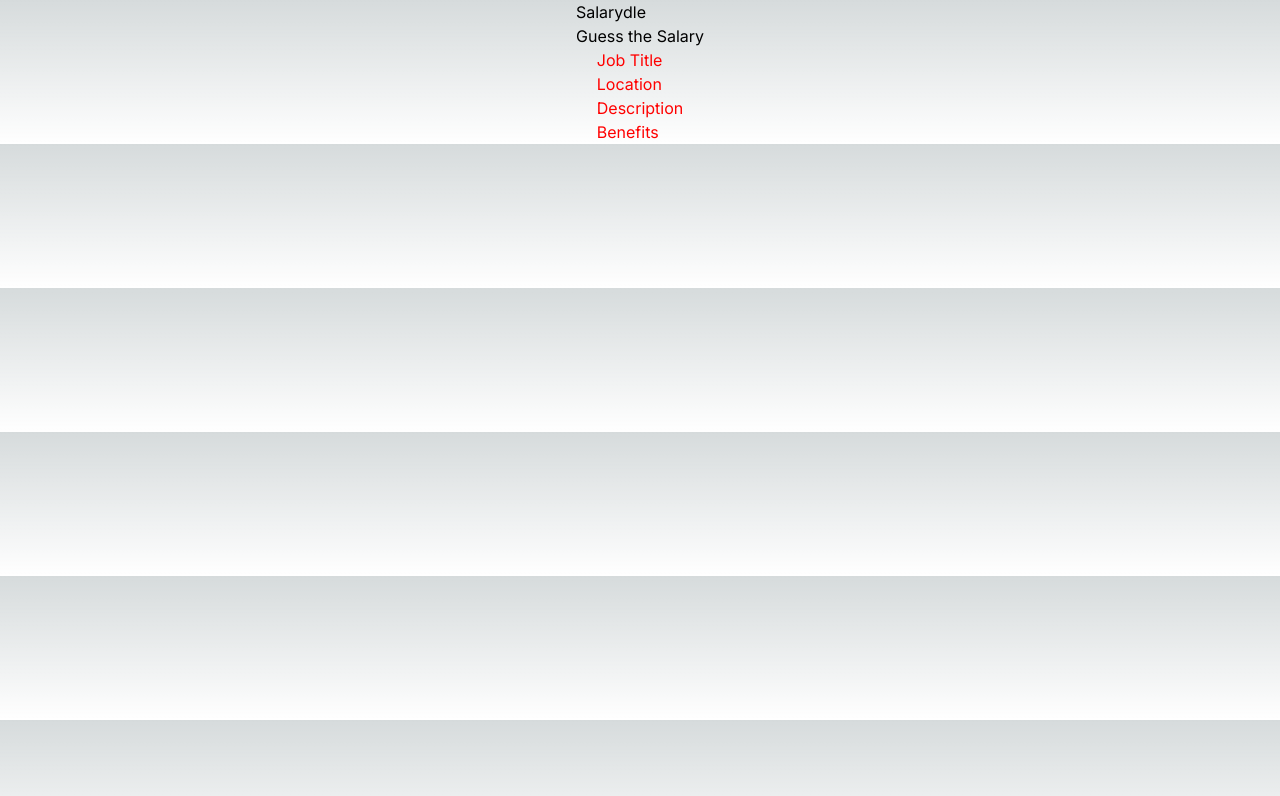
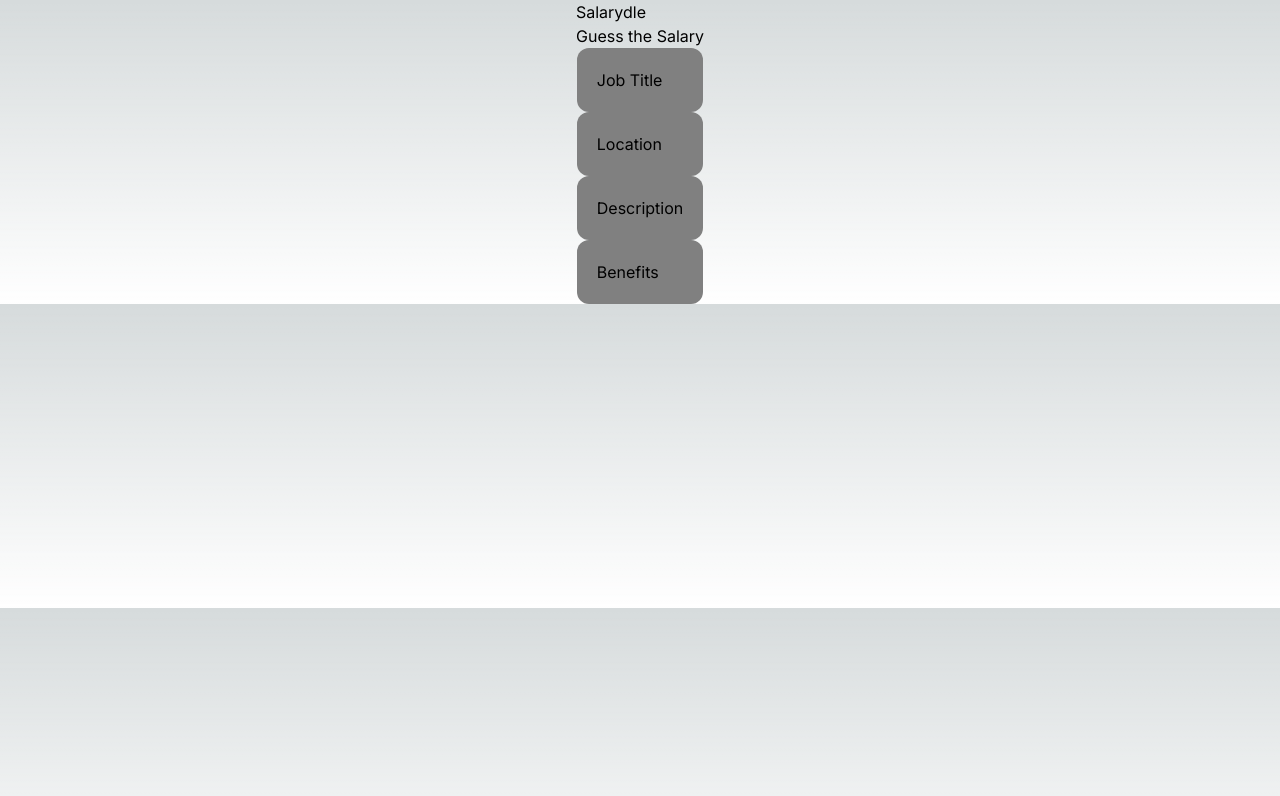
Before and after one commit to Joe-Fuller/salarydle, a Next.js app: page / in a window 1280 px wide. Shown: the top 796 px of the page. Built offline with nearby package versions, Linux system fonts and the light colour scheme.

Commit message:
its working but i hate css

```diff
--- a/components/infobox.module.css
+++ b/components/infobox.module.css
@@ -1,4 +1,7 @@
 .container {
   max-width: 30rem;
-  color: red;
+  color: black;
+  background: grey;
+  border-radius: 0.75rem;
+  padding: 1.25rem;
 }
```
